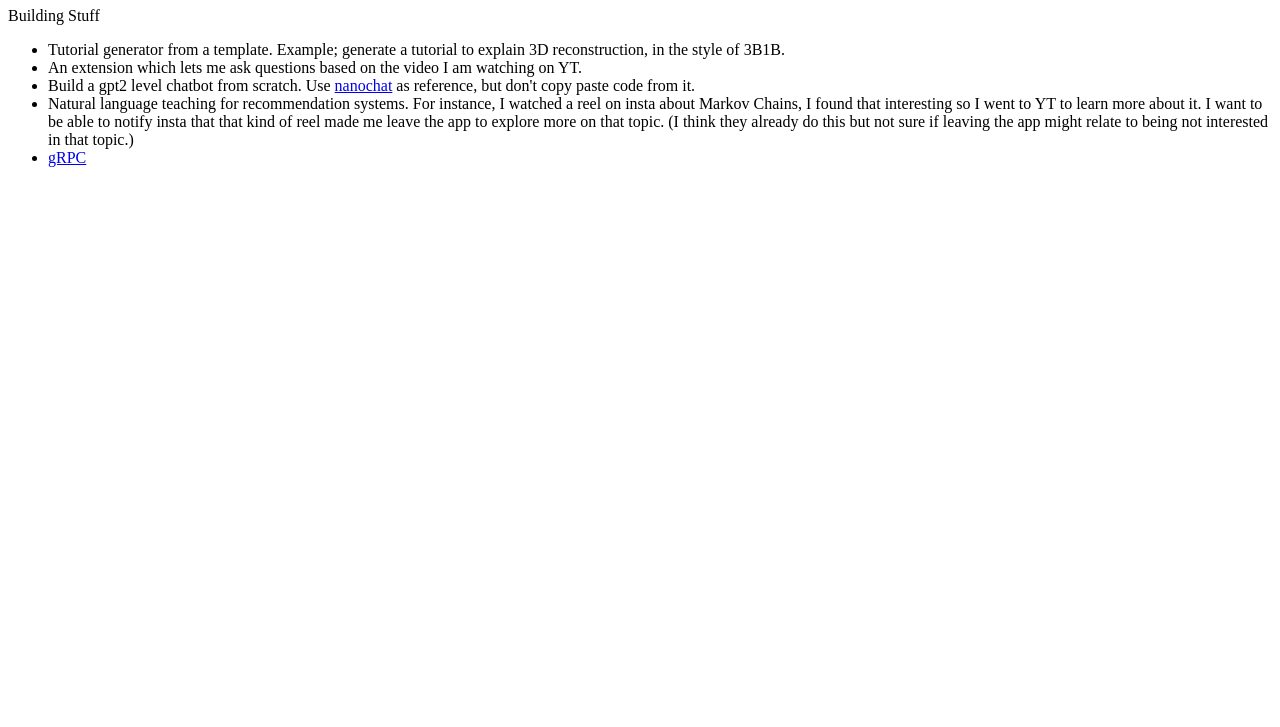
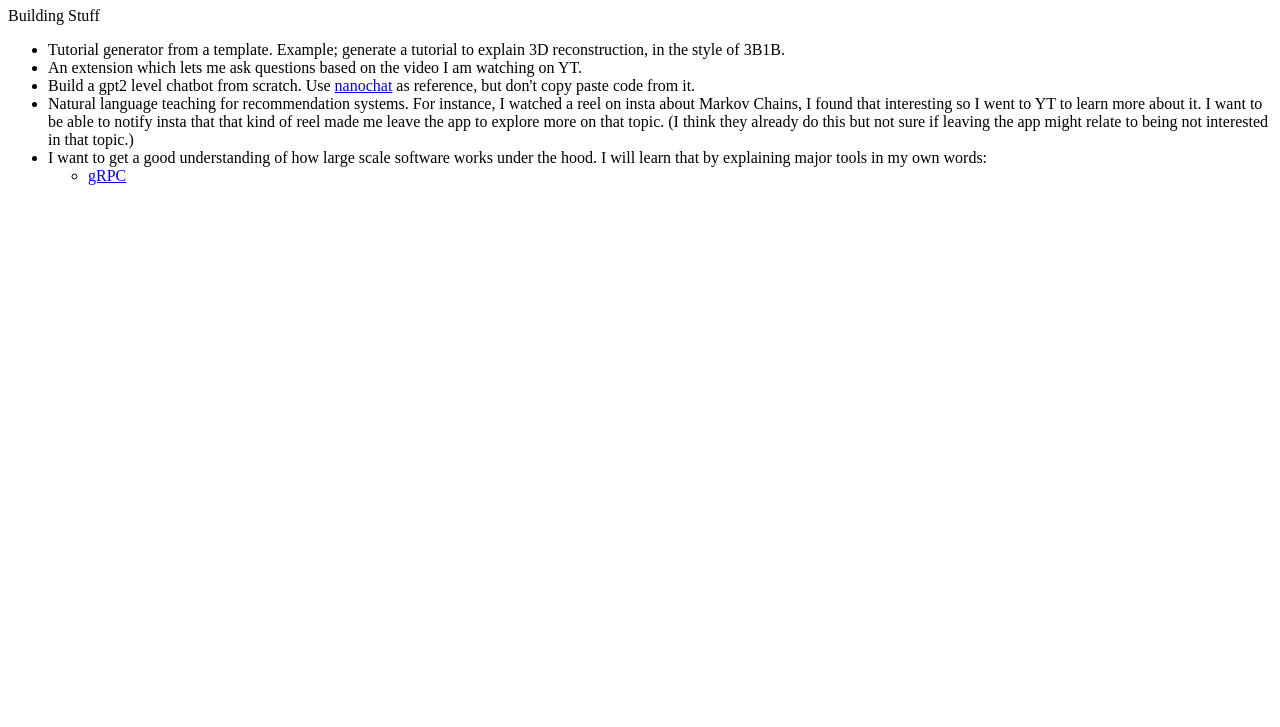
Before and after one commit to dhairya2801/notes, a plain HTML site: page index.html in a window 1280 px wide. Shown: the part 73-800 px from the top of the page. Drawn offline with Linux system fonts and the light colour scheme.

Commit message:
Add idea

```diff
--- a/index.html
+++ b/index.html
@@ -28,7 +28,13 @@
                 sure if leaving the app might relate to being not interested in that
                 topic.)
             </li>
-            <li><a href="./grpc.html">gRPC</a></li>
+            <li>I want to get a good understanding of how large scale software
+                works under the hood. I will learn that by explaining major
+                tools in my own words:
+                <ul>
+                    <li><a href="./grpc.html">gRPC</a></li>
+                </ul>
+            </li>
         </ul>
     </div>
 </body>
```
